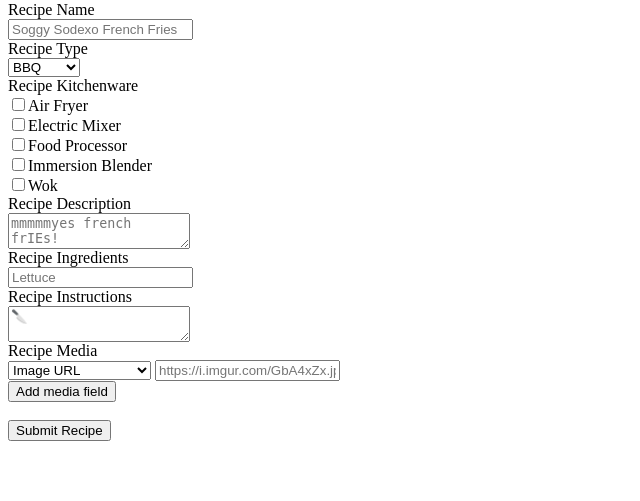
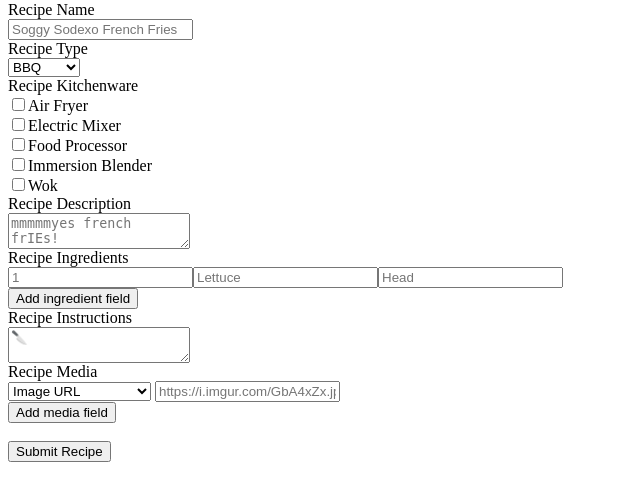
Before and after one commit to CertifiedDataBoys/Recipe-Buddy, a Flask app: template app/templates/new_recipe.html in a window 1280 px wide. Shown: the part 207-708 px from the top of the page, without its empty margins (0-640 px from the left). Run offline with Flask 2, Linux system fonts and the light colour scheme; the template is opened without the code that fills it, so the values that code supplies are empty.

Commit message:
Ingredient fields!!!

```diff
--- a/app/templates/new_recipe.html
+++ b/app/templates/new_recipe.html
@@ -43,7 +43,12 @@
         <label for="recipeDescription">Recipe Description</label><br>
         <textarea id="recipeDescription" name="recipeDescription" placeholder="mmmmmyes french frIEs!"></textarea><br>
         <label for="recipeIngredients">Recipe Ingredients</label><br>
-        <input type="text" id="recipe-ingredient-1" placeholder="Lettuce"></textarea><br>
+        <div id="recipeIngredientSelector">
+            <div class="recipe-ingredient-div" id="recipe-ingredient-1">
+                <input type="text" placeholder="1"><input type="text" placeholder="Lettuce"><input type="text" placeholder="Head"><br>
+            </div>
+        </div>
+        <button onclick="addIngredient()">Add ingredient field</button><br>
         <label for="recipeInstructions">Recipe Instructions</label><br>
         <textarea id="recipeInstructions" name="recipeInstructions" placeholder="🔪"></textarea><br>
         <label>Recipe Media</label><br>
@@ -63,6 +68,7 @@
 </div>
 <script>
     var mediaCount = 1;
+    var ingredientCount = 1;
 
     function addMedia() {
         mediaCount++;
@@ -77,5 +83,15 @@
         `;
         $("#recipeMediaSelector").append(html);
     }
+
+    function addIngredient() {
+        ingredientCount++;
+        var html = `
+            <div class="recipe-ingredient-div" id="recipe-ingredient-` + ingredientCount + `">
+                <input type="text" placeholder="1"><input type="text" placeholder="Lettuce"><input type="text" placeholder="Head"><button onclick='$("#recipe-ingredient-` + ingredientCount + `").remove()'>X</button><br>
+            </div>
+        `;
+        $("#recipeIngredientSelector").append(html);
+    }
 </script>
 {{ render_partial('partials/footer.html') }}
```
